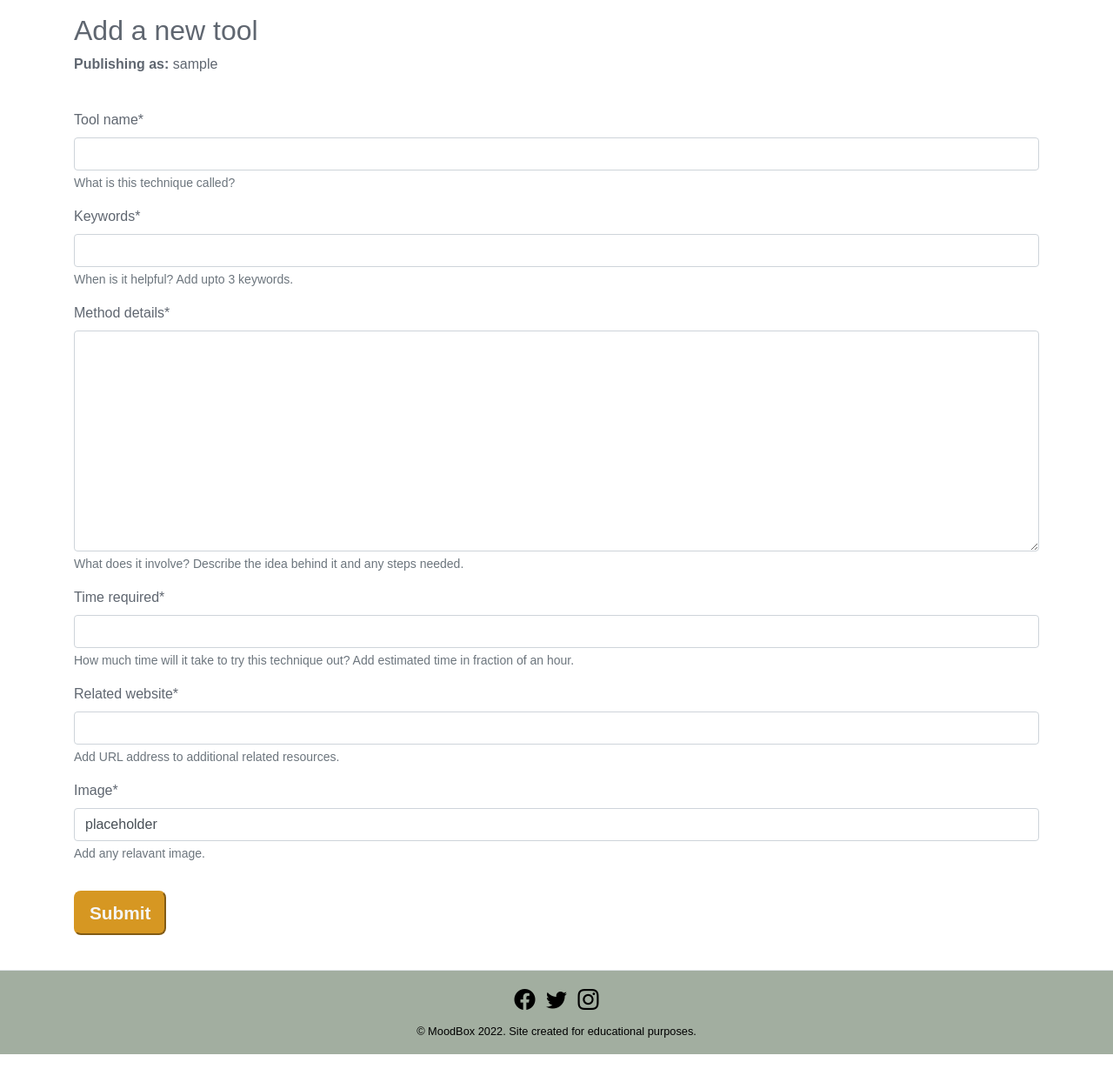
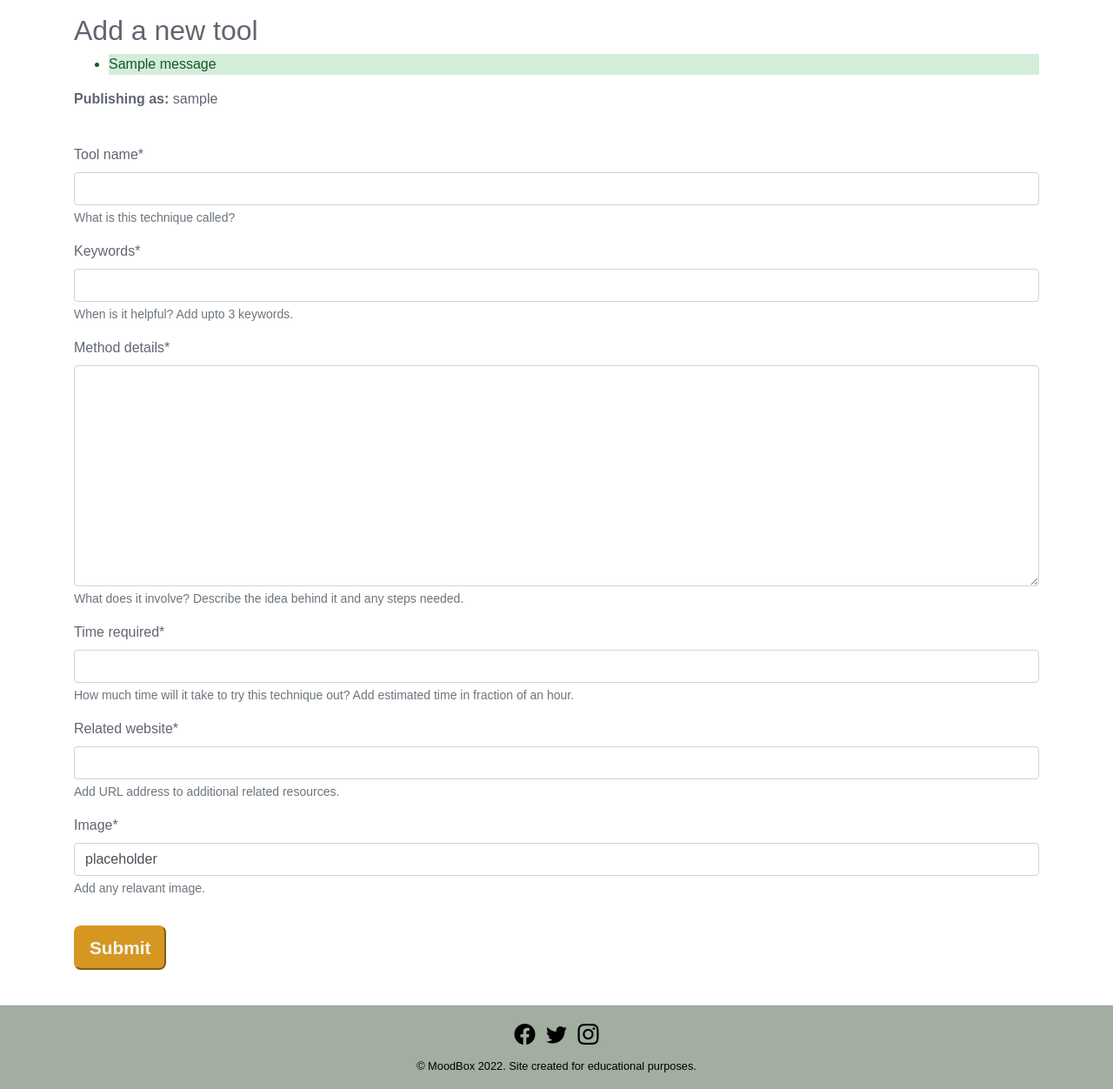
Before and after one commit to renatabiniek/moodbox, a Django app: page /mytools/addtool/ in a window 1280 px wide. Shown: the part 79-1331 px from the top of the page at 87% size. Before the commit the page ends 1291 px from the top, so only its background shows below. Run offline with Django 3.2, Linux system fonts and the light colour scheme; a user stored in the database is signed in; tables that the repository leaves empty hold one stand-in row (values such as "Sample post"); one stand-in notice (Sample message) is shown; some libraries are stand-ins or nearby versions.

Commit message:
Add alert messages for user actions

```diff
--- a/templates/add_tool.html
+++ b/templates/add_tool.html
@@ -8,14 +8,28 @@
 
 <div class="container mt-3 mb-3">
     <h2>Add a new tool</h2>
+
+    {% if messages %}
+    <ul class="messages">
+        {% for message in messages %}
+        <li{% if message.tags %} class="{{ message.tags }}" {% endif %}>{{ message }}</li>
+            {% endfor %}
+    </ul>
+    {% endif %}
+
     {% if user.is_authenticated %}
     <p><strong>Publishing as:</strong> {{ user.username }} </p>
     <br/>
     <form action="{% url 'addtool' %}" method="POST">
+
         {% csrf_token %}
         {{ tool_form | crispy }}
+
         <button type="submit" value="Submit" class="btn-lg btn-card btn-create my-3">Submit</button>
     </form>
+
     {% endif %}
+
 </div>
+
 {%endblock%}
--- a/templates/base.html
+++ b/templates/base.html
@@ -70,6 +70,18 @@
     </div>
   </nav>
 
+  <!--Container for messages-->
+  <div class="container">
+    {% for message in messages %}
+    <div class="alert {{ message.tags }} alert-dismissible fade show" id="message" role="alert">
+      {{ message | safe }}
+      <button type="button" class="close" data-dismiss="alert" aria-label="Close">
+        <span aria-hidden="true">&times;</span>
+      </button>
+    </div>
+    {% endfor %}
+  </div>
+
   <!--Main-->
 
   <main class="flex-shrink-0">
@@ -102,6 +114,15 @@
     </div>
   </footer>
 
+<!--JavaScript to automatically dismiss alert messages-->
+<script>
+  setTimeout(function() {
+    let messages = document.getElementById("message");
+    let alert = new bootstrap.Alert(messages);
+    alert.close();
+  }, 4000)
+</script>
+
 </body>
 
 </html>
--- a/toolkit/views.py
+++ b/toolkit/views.py
@@ -132,12 +132,11 @@ class AddTool(LoginRequiredMixin, View):
             tool = tool_form.save(commit=False)
             tool_form.instance.author_name = request.user
             tool.slug = slugify(tool.tool_name)
+            messages.success(request, 'Your post has been submitted!')
             tool.save()
-            messages.success(request, 'Your post has been submitted!')
             return redirect('mytools')
 
         else:
-            messages.error(request, 'Check the form details and try again.')
             tool_form = ToolForm()
 
         return render(
```
Also changed, not shown: moodbox/settings.py (+14 -0 lines).
